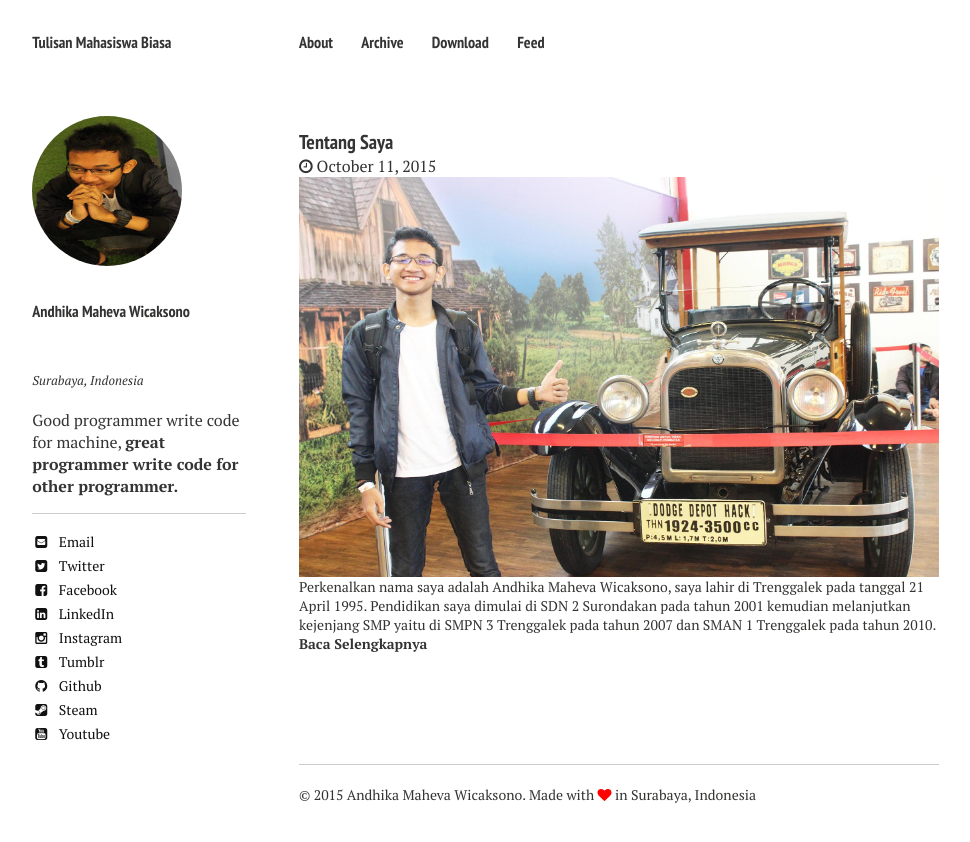
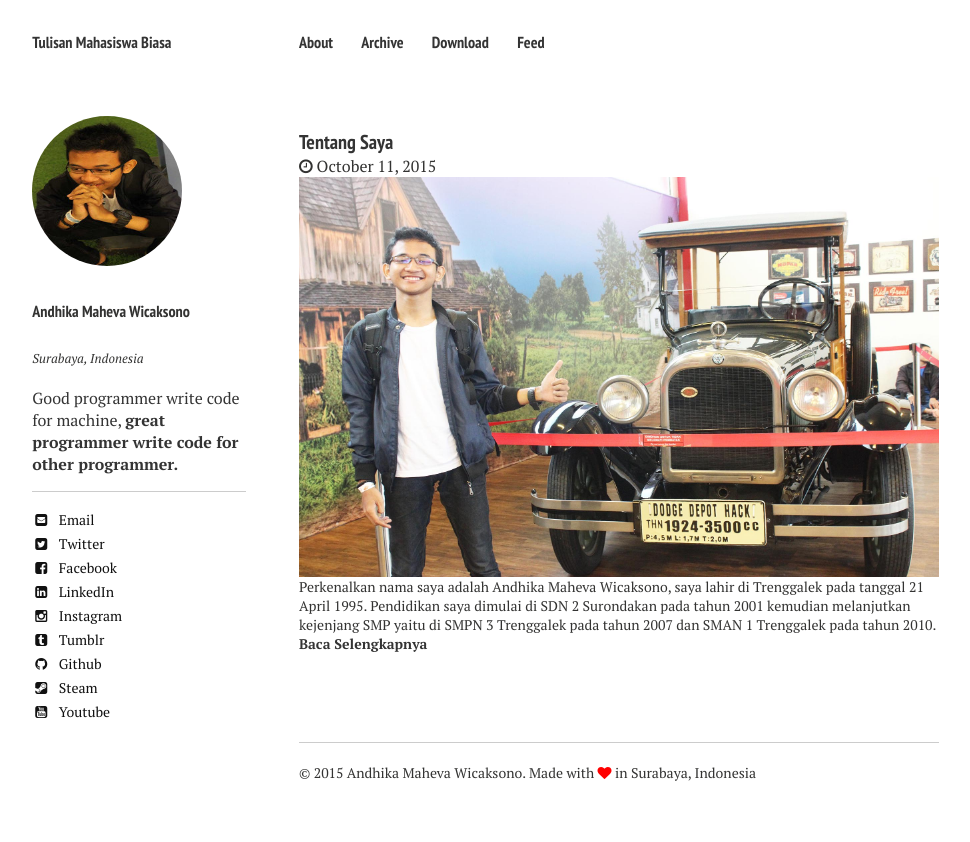
Before and after one commit to andhikamaheva/andhikamaheva.github.io, a Jekyll site: the page built from index.md, in a window 1280 px wide. Shown: the top 842 px of the page, without its empty margins (21-991 px from the left). Built offline with Jekyll 4.4.1, drawn with Linux system fonts in a browser that asks for light colours; nearby versions of some CDN libraries.

```diff
--- a/_includes/_author-bio.html
+++ b/_includes/_author-bio.html
@@ -10,7 +10,7 @@
 	<img src="{{ site.url }}/images/{{ author.avatar }}" class="bio-photo" alt="{{ author.name }} bio photo">
 {% endif %}
 
-  <h5 itemprop="name">{{ author.name }}</h5><br>
+  <h5 itemprop="name">{{ author.name }}</h5>
   <p>Surabaya, Indonesia</p>
   <a>{{ author.bio }}</a>
 <hr>
```
